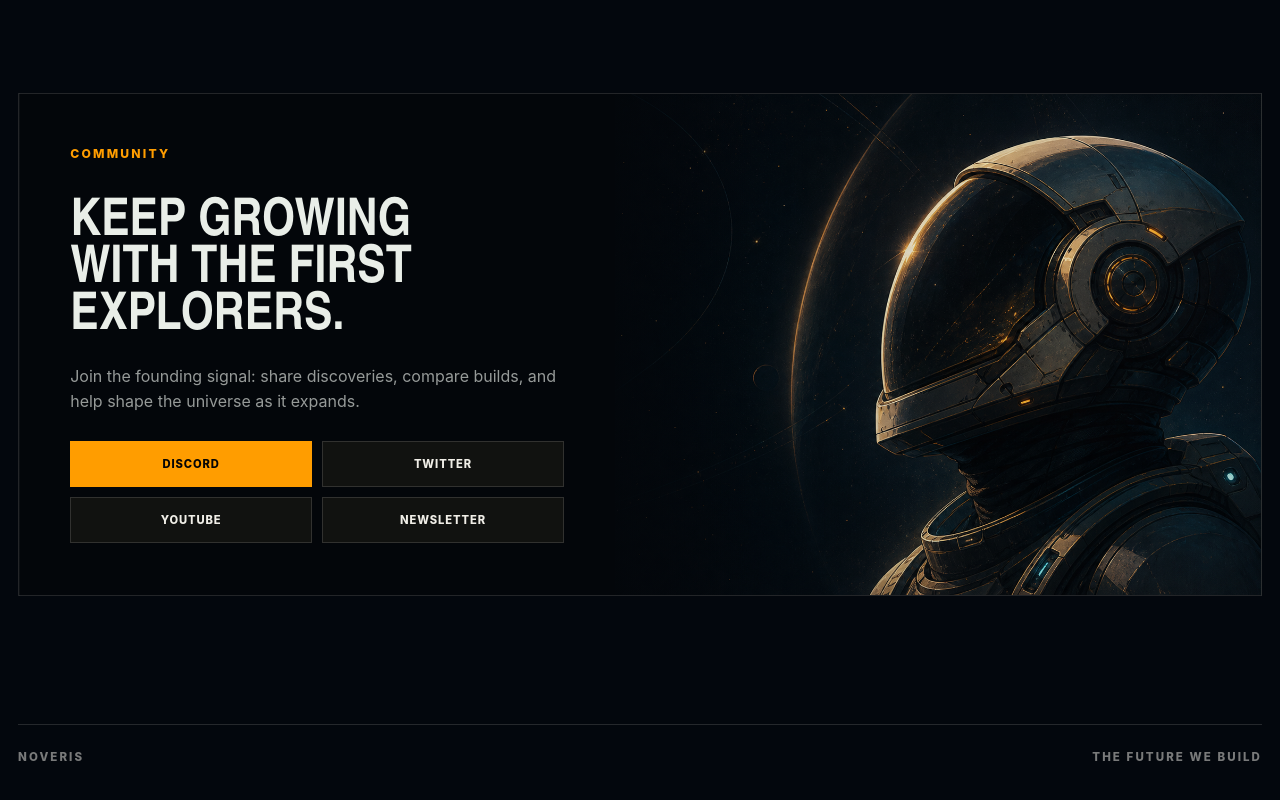
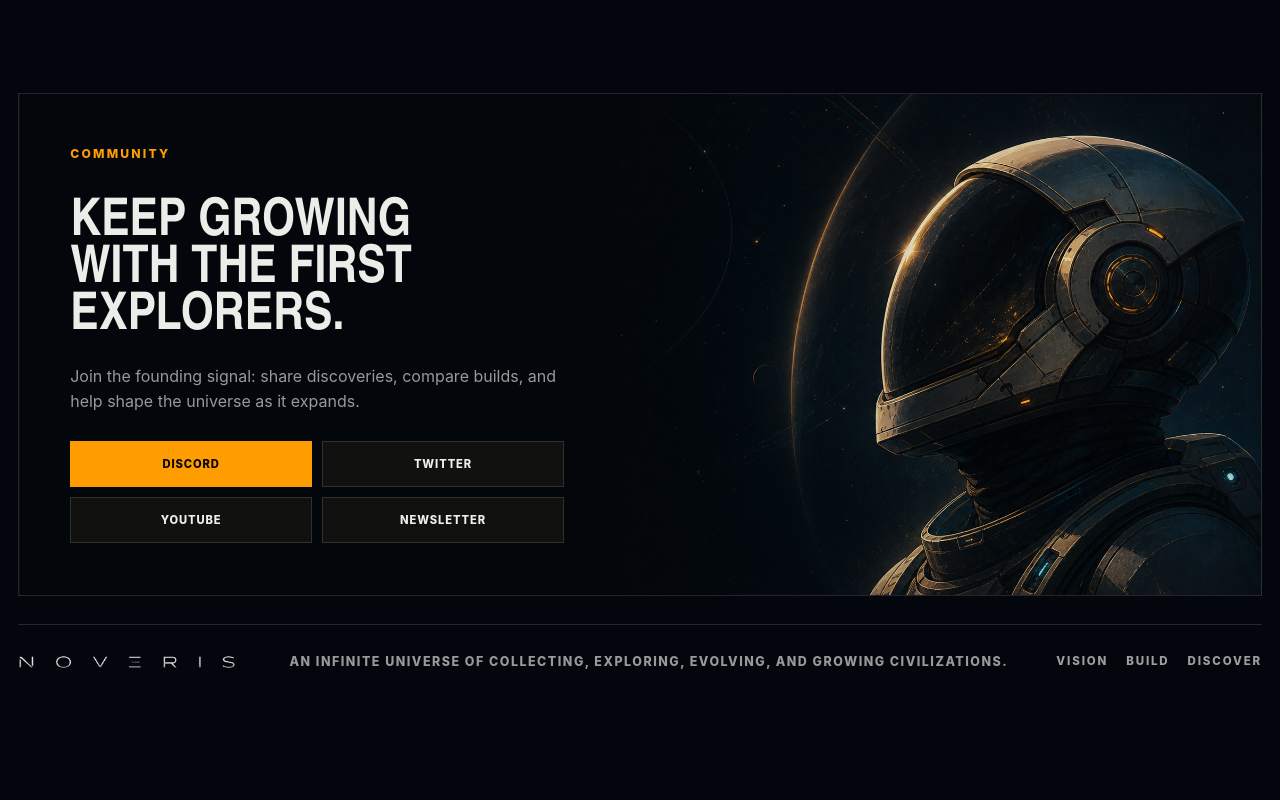
Before and after one commit to mrinfinitum/noveris-website, a Next.js app: page / in a window 1280 px wide. Shown: the part 6204-7004 px from the top of the page. After the commit the page ends 6921 px from the top, so only its background shows below. Built offline with nearby package versions, Linux system fonts and the light colour scheme; no server answers.

Commit message:
Add branded footer

```diff
--- a/app/globals.css
+++ b/app/globals.css
@@ -3906,3 +3906,69 @@ body {
 .footer-line {
   width: 100%;
 }
+
+.footer-line {
+  display: grid;
+  grid-template-columns: minmax(180px, 0.32fr) minmax(280px, 1fr) auto;
+  align-items: center;
+  gap: clamp(20px, 3vw, 54px);
+  margin-top: 28px;
+  border-top: 1px solid rgba(241, 246, 240, 0.14);
+  padding: 28px 0 0;
+  color: rgba(241, 246, 240, 0.58);
+  font-size: 0.72rem;
+  font-weight: 800;
+  letter-spacing: 0.16em;
+  text-transform: uppercase;
+}
+
+.footer-logo {
+  display: inline-flex;
+  width: clamp(190px, 17vw, 310px);
+  align-items: center;
+  opacity: 0.9;
+}
+
+.footer-logo img {
+  display: block;
+  width: 100%;
+  height: auto;
+}
+
+.footer-line p {
+  max-width: 62rem;
+  margin: 0;
+  color: rgba(241, 246, 240, 0.62);
+  font-size: 0.78rem;
+  letter-spacing: 0.12em;
+  line-height: 1.5;
+}
+
+.footer-meta {
+  display: flex;
+  flex-wrap: wrap;
+  justify-content: flex-end;
+  gap: 18px;
+}
+
+.footer-meta a {
+  color: rgba(241, 246, 240, 0.64);
+  text-decoration: none;
+  transition: color 160ms ease;
+}
+
+.footer-meta a:hover,
+.footer-meta a:focus-visible {
+  color: var(--signal);
+  outline: 0;
+}
+
+@media (max-width: 900px) {
+  .footer-line {
+    grid-template-columns: 1fr;
+  }
+
+  .footer-meta {
+    justify-content: flex-start;
+  }
+}
--- a/app/noveris-home.tsx
+++ b/app/noveris-home.tsx
@@ -516,8 +516,17 @@ function CommunitySection() {
         </div>
       </div>
       <div className="footer-line">
-        <span>NOVERIS</span>
-        <span>The Future We Build</span>
+        <a className="footer-logo" href="#top" aria-label="NOVERIS home">
+          <img src="/media/derived/noveris-wordmark-alpha.png" alt="NOVERIS" />
+        </a>
+        <p>
+          An infinite universe of collecting, exploring, evolving, and growing civilizations.
+        </p>
+        <div className="footer-meta" aria-label="NOVERIS footer links">
+          <a href="#vision">Vision</a>
+          <a href="#build">Build</a>
+          <a href="#discover">Discover</a>
+        </div>
       </div>
     </footer>
   );
```
